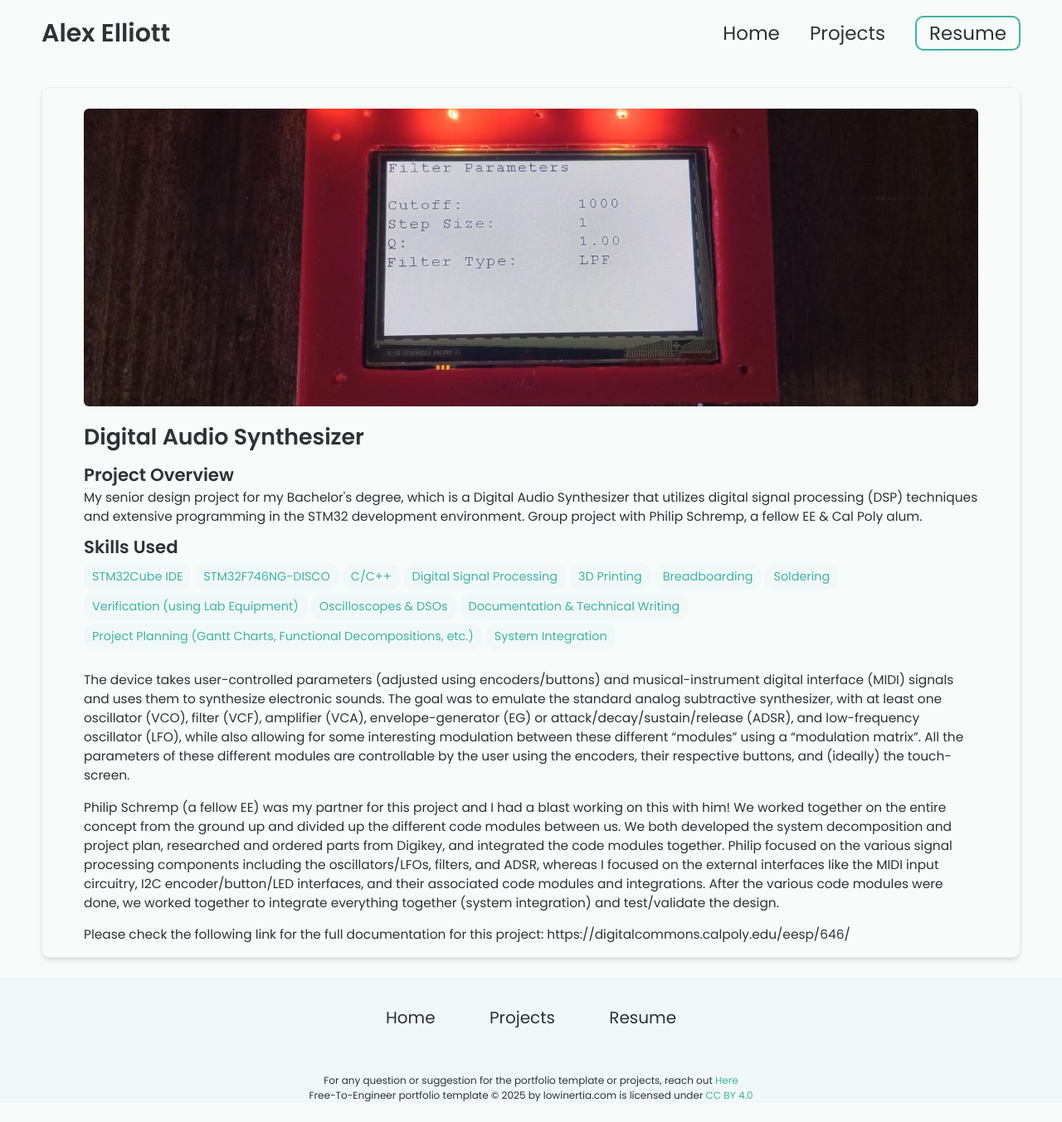
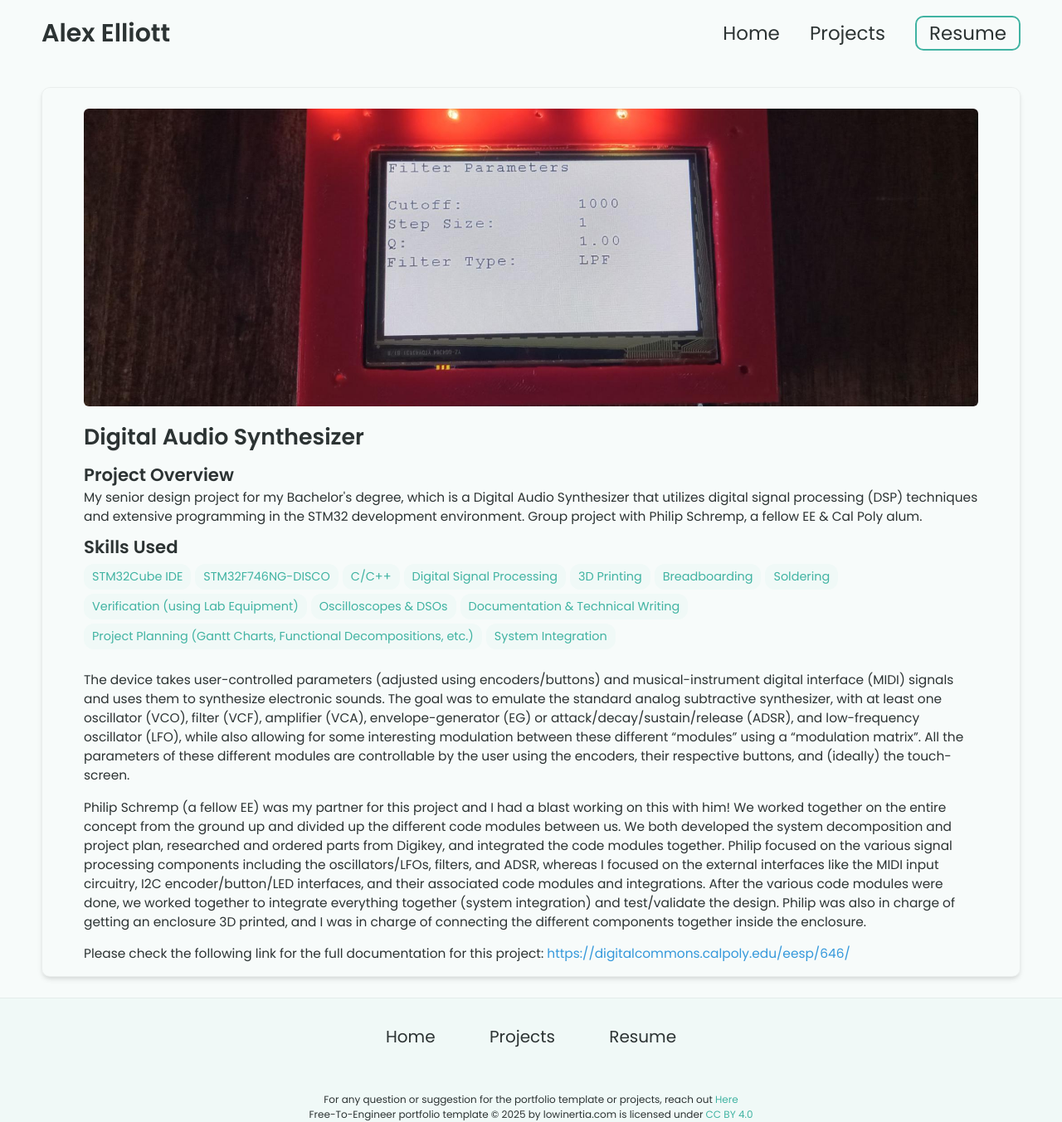
Before and after one commit to AlexanduhHi/alexanduhhi.github.io, a Jekyll site: the page built from _projects/Digital Audio Synthesizer/index.md, in a window 1280 px wide. Shown: the whole page at 83% size. Built offline with Jekyll 4.4.1, drawn with Linux system fonts in a browser that asks for light colours; before the commit the page ends 1330 px from its top, so only the background shows below that.

Commit message:
Update index.md

```diff
--- a/_projects/Digital Audio Synthesizer/index.md
+++ b/_projects/Digital Audio Synthesizer/index.md
@@ -20,7 +20,7 @@ main-image: /DAS_on.jpg
 
 The device takes user-controlled parameters (adjusted using encoders/buttons) and musical-instrument digital interface (MIDI) signals and uses them to synthesize electronic sounds. The goal was to emulate the standard analog subtractive synthesizer, with at least one oscillator (VCO), filter (VCF), amplifier (VCA), envelope-generator (EG) or attack/decay/sustain/release (ADSR), and low-frequency oscillator (LFO), while also allowing for some interesting modulation between these different "modules" using a "modulation matrix". All the parameters of these different modules are controllable by the user using the encoders, their respective buttons, and (ideally) the touch-screen.
 
-Philip Schremp (a fellow EE) was my partner for this project and I had a blast working on this with him! We worked together on the entire concept from the ground up and divided up the different code modules between us. We both developed the system decomposition and project plan, researched and ordered parts from Digikey, and integrated the code modules together. Philip focused on the various signal processing components including the oscillators/LFOs, filters, and ADSR, whereas I focused on the external interfaces like the MIDI input circuitry, I2C encoder/button/LED interfaces, and their associated code modules and integrations. After the various code modules were done, we worked together to integrate everything together (system integration) and test/validate the design.
+Philip Schremp (a fellow EE) was my partner for this project and I had a blast working on this with him! We worked together on the entire concept from the ground up and divided up the different code modules between us. We both developed the system decomposition and project plan, researched and ordered parts from Digikey, and integrated the code modules together. Philip focused on the various signal processing components including the oscillators/LFOs, filters, and ADSR, whereas I focused on the external interfaces like the MIDI input circuitry, I2C encoder/button/LED interfaces, and their associated code modules and integrations. After the various code modules were done, we worked together to integrate everything together (system integration) and test/validate the design. Philip was also in charge of getting an enclosure 3D printed, and I was in charge of connecting the different components together inside the enclosure.
 
 Please check the following link for the full documentation for this project:
-https://digitalcommons.calpoly.edu/eesp/646/
+[https://digitalcommons.calpoly.edu/eesp/646/](https://digitalcommons.calpoly.edu/eesp/646/)
```
